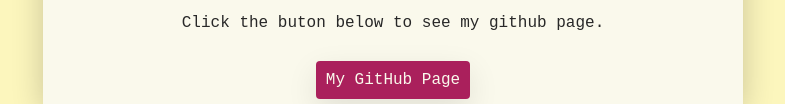
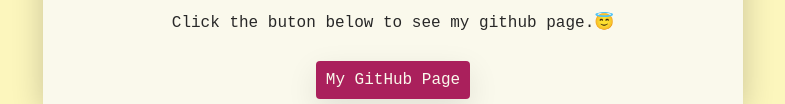
Before and after one commit to Nicolas1936/profile, a plain HTML site: page index.html in a window 1280 px wide. Shown: the part 452-556 px from the top of the page, without its empty margins (247-1032 px from the left). Drawn offline with Linux system fonts and the light colour scheme.

Commit message:
make my profile prettier

```diff
--- a/index.html
+++ b/index.html
@@ -28,7 +28,7 @@
 
           <p class="padding-bottom-more">I'm learning at <a href="http://www.lewagon.com"><b>Le Wagon</b></a> Web development. I would like to be back-end developer.</p>
 
-          <p class="padding-bottom-more">Click the buton below to see my github page.</p>
+          <p class="padding-bottom-more">Click the buton below to see my github page.😇</p>
 
           <div>
             <a href="https://github.com/Nicolas1936" target="_blank" id="button" class="shadowed">My GitHub Page</a>
```
